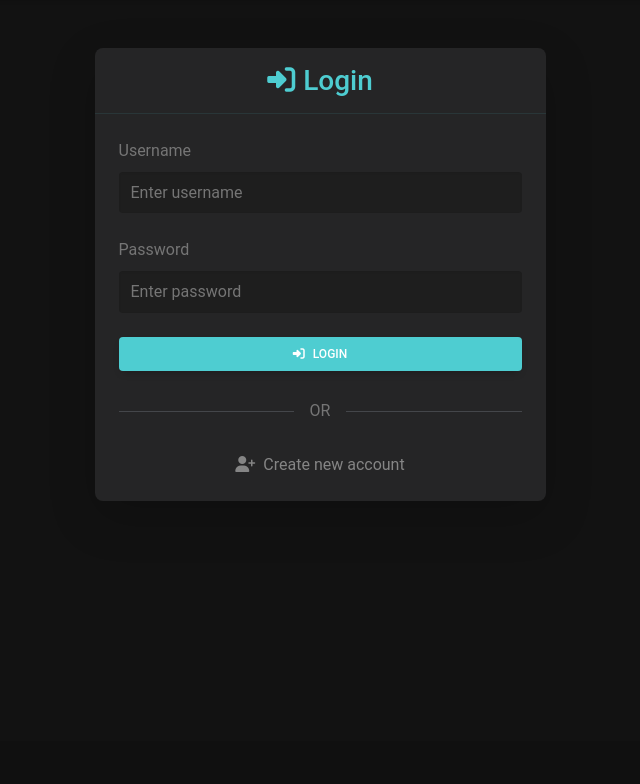
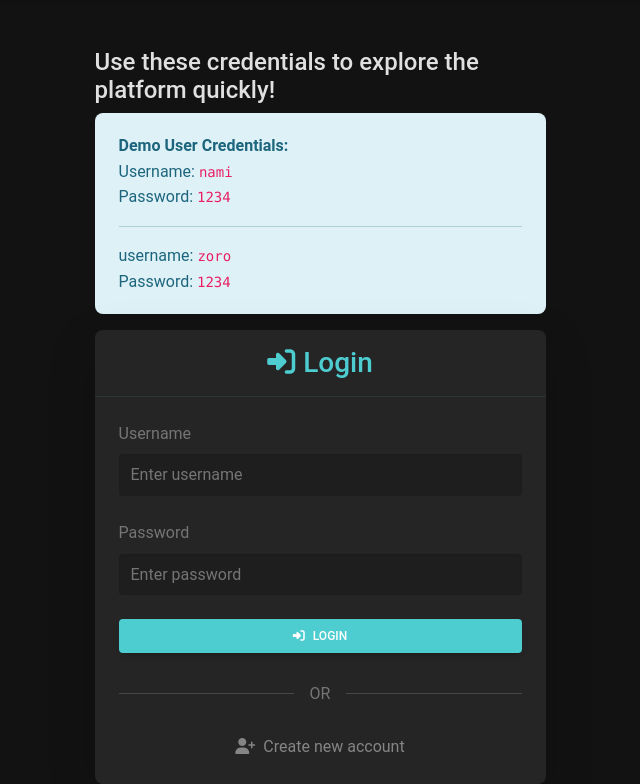
Before and after one commit to faysalhassantorjo/CodeMate, a Django app: page /login/ in a window 1280 px wide. Shown: the part 59-843 px from the top of the page, without its empty margins (320-960 px from the left). Before the commit the page ends 560 px from the top, so only its background shows below. Run offline with Django 5.2, Linux system fonts and the light colour scheme; parts of the project's set-up code (start-up, migrations or seed data) failed here and were passed over; some libraries are stand-ins or nearby versions.

Commit message:
usercreadential

```diff
--- a/editor/templates/editor/loginpage.html
+++ b/editor/templates/editor/loginpage.html
@@ -108,6 +108,21 @@
                 </div>
                 {% endif %}
 
+                <div class="demouser">
+                    <h4>
+                        Use these credentials to explore the platform quickly!
+                    </h4>
+                    <div class="alert alert-info" role="alert">
+                        <strong>Demo User Credentials:</strong><br>
+                        Username: <code>nami</code><br>
+                        Password: <code>1234</code>
+                        <hr>
+                        username: <code>zoro</code><br>
+                        Password: <code>1234</code>
+
+                    </div>
+                </div>
+
                 <div class="card bg-custom-light border-0 shadow-lg">
                     <div class="card-header bg-transparent border-bottom border-custom text-center py-3">
                         <h3 class="mb-0 text-custom-primary"><i class="fas fa-sign-in-alt me-2"></i>Login</h3>
@@ -145,6 +160,8 @@
                         </form>
                     </div>
                 </div>
+
+
             </div>
         </div>
     </div>
```
